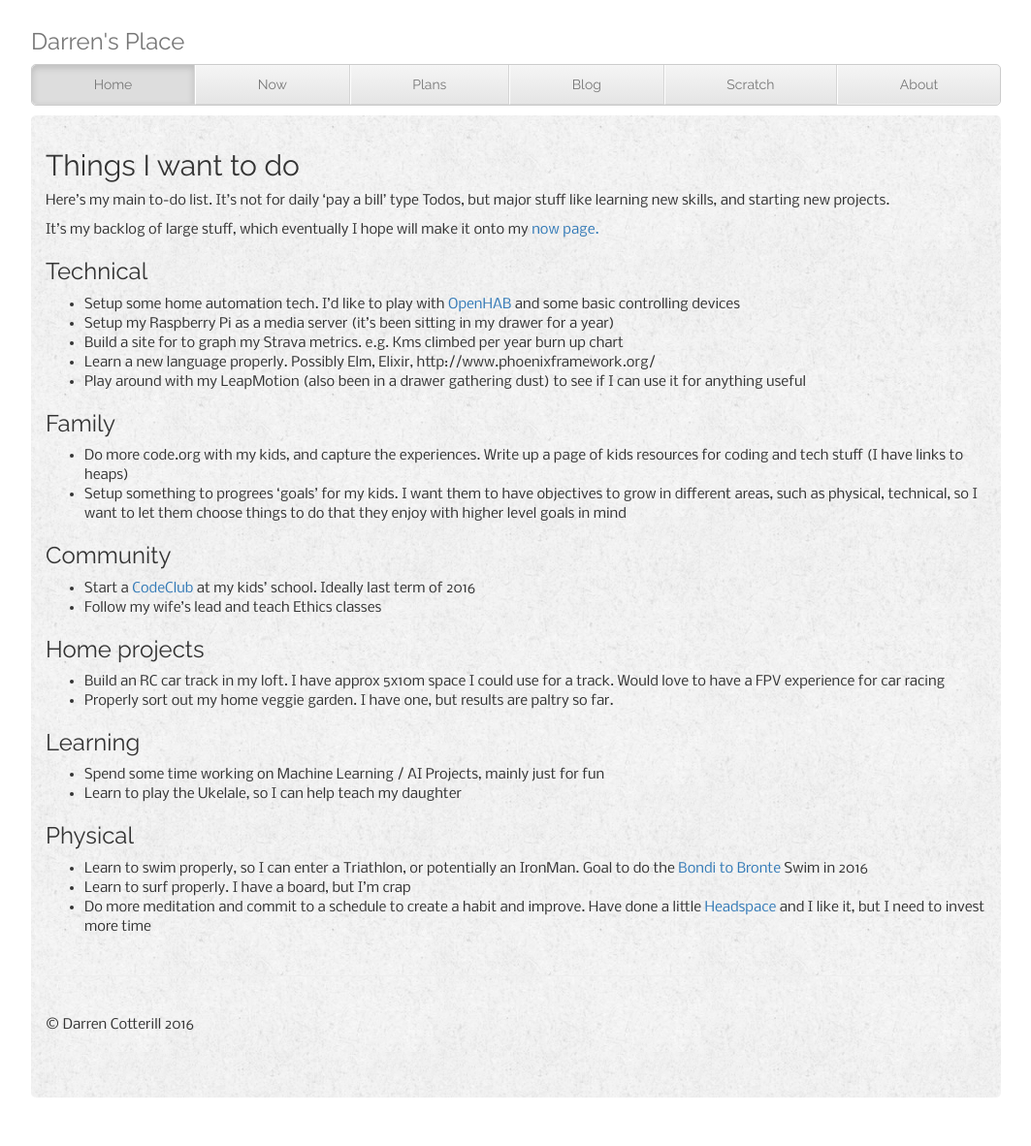
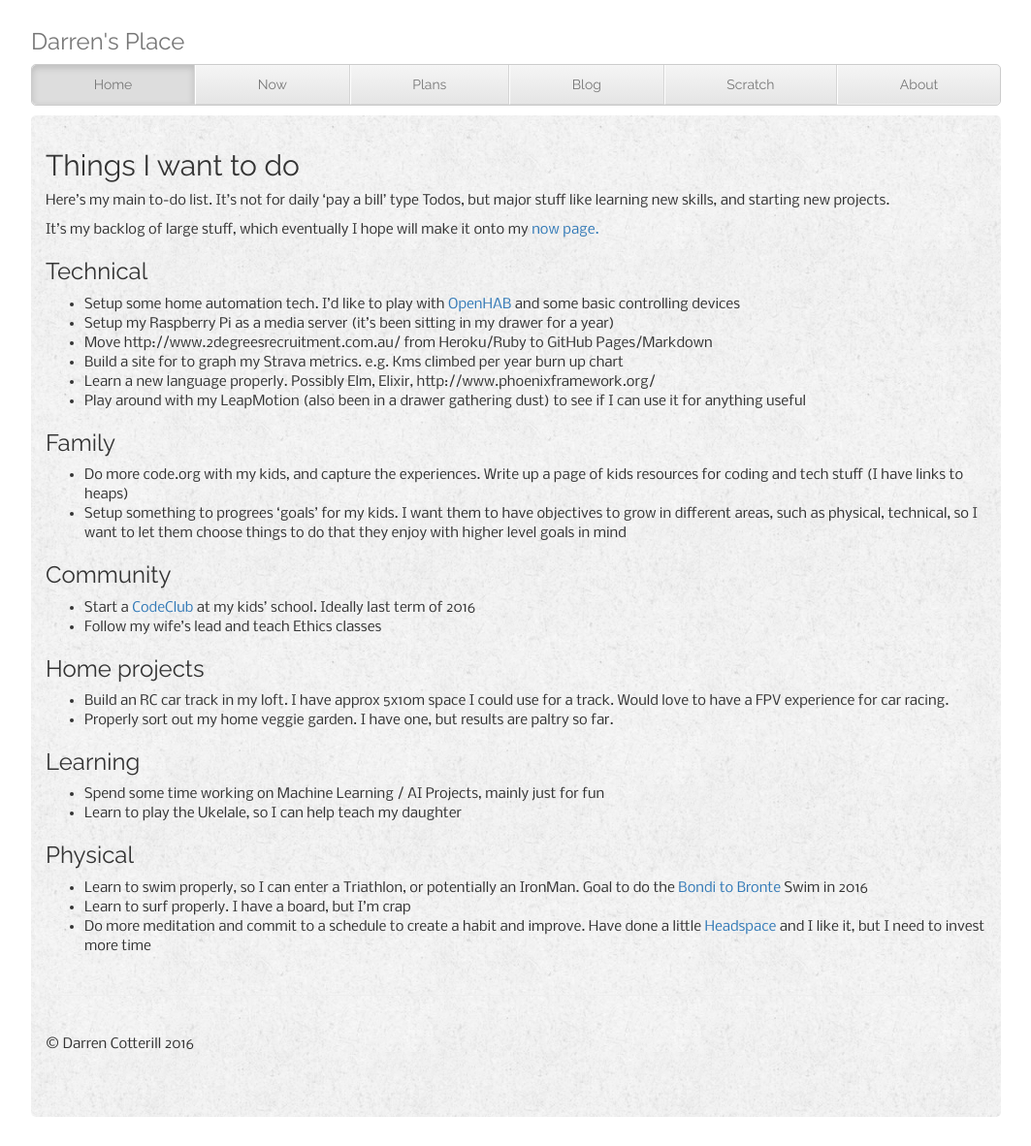
Before and after one commit to DCotterill/DCotterill.github.io, a Jekyll site: the page built from plans/index.md, in a window 1280 px wide. Shown: the whole page at 97% size, without its empty margins (108-1171 px from the left). Built offline with Jekyll 4.4.1, drawn with Linux system fonts in a browser that asks for light colours; nearby versions of some CDN libraries; some web fonts are replaced.

Commit message:
Updated index.md

```diff
--- a/plans/index.md
+++ b/plans/index.md
@@ -13,6 +13,7 @@ It's my backlog of large stuff, which eventually I hope will make it onto my [no
 
 * Setup some home automation tech. I'd like to play with [OpenHAB](www.openhab.org) and some basic controlling devices
 * Setup my Raspberry Pi as a media server (it's been sitting in my drawer for a year)
+* Move http://www.2degreesrecruitment.com.au/ from Heroku/Ruby to GitHub Pages/Markdown
 * Build a site for to graph my Strava metrics. e.g. Kms climbed per year burn up chart
 * Learn a new language properly. Possibly Elm, Elixir, http://www.phoenixframework.org/
 * Play around with my LeapMotion (also been in a drawer gathering dust) to see if I can use it for anything useful
@@ -29,7 +30,7 @@ It's my backlog of large stuff, which eventually I hope will make it onto my [no
 
 ### Home projects
 
-* Build an RC car track in my loft. I have approx 5x10m space I could use for a track. Would love to have a FPV experience for car racing
+* Build an RC car track in my loft. I have approx 5x10m space I could use for a track. Would love to have a FPV experience for car racing.
 * Properly sort out my home veggie garden. I have one, but results are paltry so far.
 
 ### Learning
```
